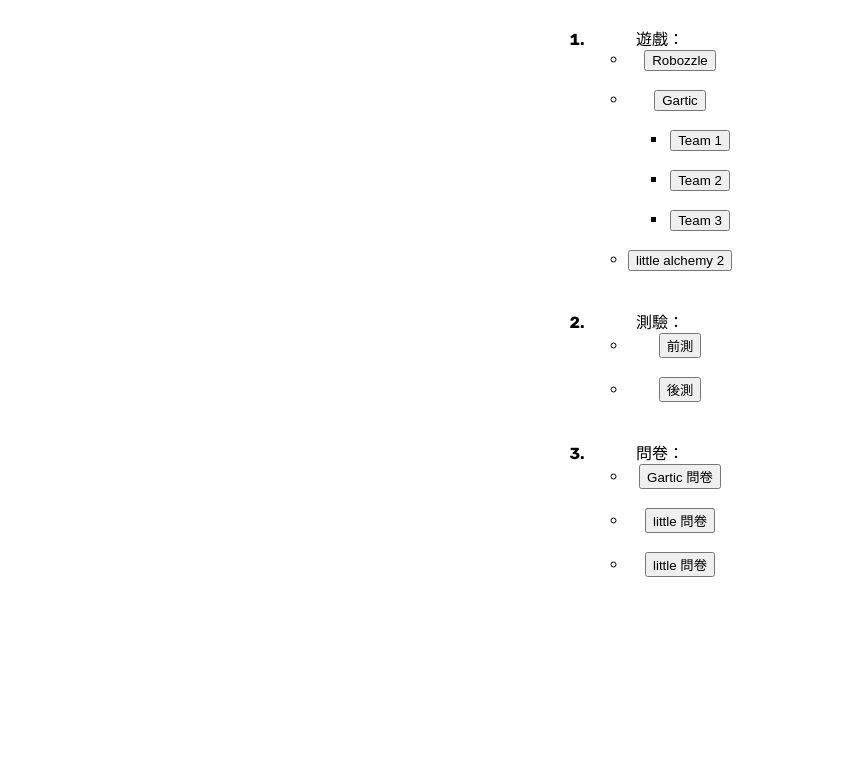
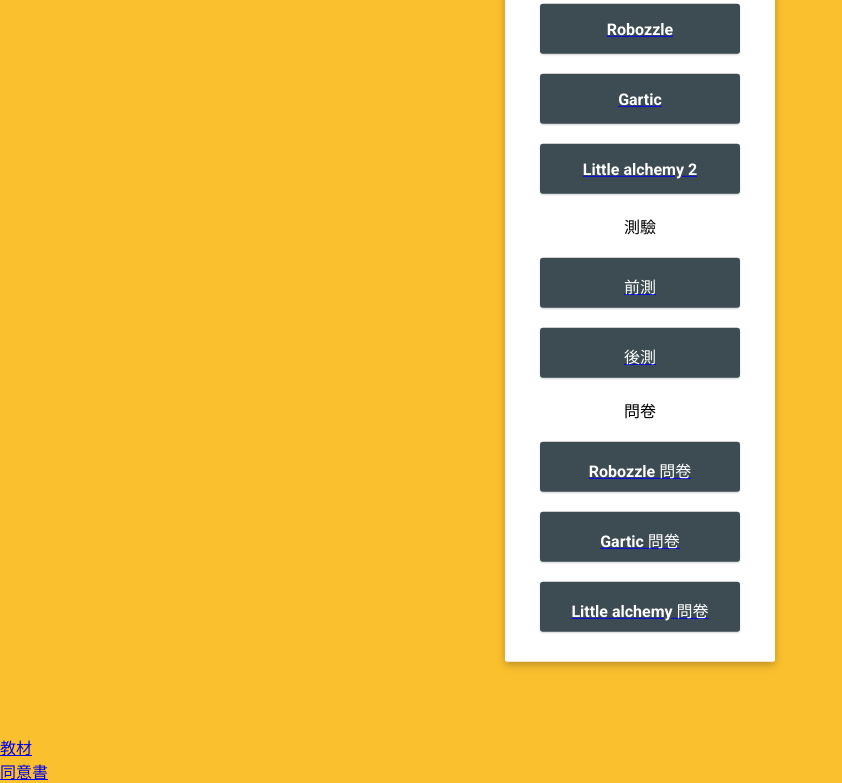
Before and after one commit to happy1103/DCS_CT, a plain HTML site: page index.html in a window 1280 px wide. Shown: the part 82-865 px from the top of the page, without its empty margins (0-842 px from the left). Before the commit the page ends 800 px from the top, so only its background shows below. Drawn offline with nearby package versions, Linux system fonts and the light colour scheme.

Commit message:
Add files via upload

```diff
--- a/css.css
+++ b/css.css
@@ -1,6 +1,4 @@
-@import url('https://fonts.googleapis.com/css?family=Rubik:700&display=swap');
-
-$bg: #fff;
+/*$bg: #fff;
 $text: #382b22;
 $light-pink: #fff0f0;
 $pink: #ffe9e9;
@@ -27,7 +25,7 @@ body {
 }
 p {
 
-}
+}*/
 /*
   font-size: 1rem;
   line-height: 1.5;
@@ -93,3 +91,65 @@ button {
     }
   }
 }*/
+@import url(https://fonts.googleapis.com/css?family=Roboto:700);
+html, body{background : #FBC02D; font-family : Roboto; height: 100%; width: 100%; margin: 0;}
+
+#holder{
+  -moz-user-select: -moz-none;
+  -khtml-user-select: none;
+  -webkit-user-select: none;
+  background: white;
+  padding: 10px;
+  width: 250px;
+  margin: 0 auto;
+  position: relative;
+  top: 50%;
+  transform: translateY(-65%);
+  box-shadow: 0px 3px 8px rgba(0,0,0,0.25);
+  border-radius: 2px;
+}
+.button {
+  background: #3D4C53;
+  margin : 20px auto;
+  width : 200px;
+  height : 50px;
+  overflow: hidden;
+  text-align : center;
+  transition : .2s;
+  cursor : pointer;
+  border-radius: 3px;
+  box-shadow: 0px 1px 2px rgba(0,0,0,.2);
+}
+.btnTwo {
+  position : relative;
+  width : 200px;
+  height : 100px;
+  margin-top: -100px;
+  padding-top: 2px;
+  background : #26A69A;
+  left : -250px;
+  transition : .3s;
+}
+.btnText {
+  color : white;
+  transition : .3s;
+}
+.btnText2 {
+  margin-top : 63px;
+  margin-right : -130px;
+  color : #FFF;
+}
+.button:hover .btnTwo{ /*When hovering over .button change .btnTwo*/
+  left: -130px;
+}
+.button:hover .btnText{ /*When hovering over .button change .btnText*/
+  margin-left : 65px;
+}
+.button:active { /*Clicked and held*/
+  box-shadow: 0px 5px 6px rgba(0,0,0,0.3);
+}
+
+.Text {
+	color : black;
+	text-align : center;
+}
--- a/index.html
+++ b/index.html
@@ -2,21 +2,16 @@
 <html>
 	<head>
 		<link rel="stylesheet" type="text/css" href="css.css" />
+		<script src="https://code.jquery.com/jquery-3.3.1.min.js"></script>
 	</head>
 	<body >
+	<div style="text-align:center;"><h1>CT實驗玩起來</h1></div>
 
-	<h1>CT實驗玩起來</h1><br>
-	<ol>
+	<!-- <ol>
 	<li>遊戲：<br></li>
 		<ul>
 			<li><a href="http://robozzle.com/" target="_blank"><button type="button"  >Robozzle</button></a></li><br>
 			<li><a href="https://gartic.io/" target="_blank"><button type="button"  >Gartic</button></a></li><br>
-				<ul>
-					<li><a href="http://robozzle.com/" target="_blank"><button type="button"  >Team 1</button></a></li><br>
-					<li><a href="https://gartic.io/" target="_blank"><button type="button"  >Team 2</button></a></li><br>
-
-					<li><a href="https://littlealchemy2.com/" target="_blank"><button type="button"  >Team 3</button></a></li><br>
-				</ul>
 			<li><a href="https://littlealchemy2.com/" target="_blank"><button type="button"  >little alchemy 2</button></a></li><br>
 		</ul>
 	<br>
@@ -34,6 +29,71 @@
 			<li><a href="https://docs.google.com/forms/d/1U_6QoopIcL7aE5FqOGgyFo68uA8rFrUlCfFxyu5Xpvo/viewform?edit_requested=true" target="_blank"><button type="button"  >little 問卷</button></a></li><br>
 		</ul>
 
-	</ol>
+	</ol> -->
+
+	<div id="holder">
+		<p class="Text">遊戲</p>
+		<a href="http://robozzle.com/" target="_blank"><div class="button">
+			<p class="btnText">Robozzle</p>
+			<div class="btnTwo">
+			  <p class="btnText2">GO!</p>
+			</div>
+		 </div></a>
+
+		 <a href="https://gartic.io/" target="_blank"><div class="button">
+			<p class="btnText">Gartic</p>
+			<div class="btnTwo">
+			  <p class="btnText2">GO!</p>
+			</div>
+		 </div></a>
+
+		 <a href="https://littlealchemy2.com/" target="_blank"><div class="button">
+			<p class="btnText">Little alchemy 2</p>
+			<div class="btnTwo">
+			  <p class="btnText2">GO!</p>
+			</div>
+		 </div></a>
+
+		<p class="Text">測驗</p>
+		<a href="https://forms.gle/VrotYMMsHbCUi5mu9" target="_blank"><div class="button">
+			<p class="btnText">前測</p>
+			<div class="btnTwo">
+			  <p class="btnText2">GO!</p>
+			</div>
+		 </div></a>
+
+		 <a href="https://forms.gle/y7sGFzFNUJbmxJBQ8" target="_blank"><div class="button">
+			<p class="btnText">後測</p>
+			<div class="btnTwo">
+			  <p class="btnText2">GO!</p>
+			</div>
+		 </div></a>
+
+		 <p class="Text">問卷</p>
+		 		 <a href="https://docs.google.com/forms/d/1U_6QoopIcL7aE5FqOGgyFo68uA8rFrUlCfFxyu5Xpvo/viewform?edit_requested=true" target="_blank"><div class="button">
+			<p class="btnText">Robozzle 問卷</p>
+			<div class="btnTwo">
+			  <p class="btnText2">GO!</p>
+			</div>
+		 </div></a>
+
+		<a href="https://docs.google.com/forms/d/1ZE27e9X5W2GZTE9CFYSEbL4qN3CBUTSHRyp0xsdD8vE/viewform?edit_requested=true" target="_blank"><div class="button">
+			<p class="btnText">Gartic 問卷</p>
+			<div class="btnTwo">
+			  <p class="btnText2">GO!</p>
+			</div>
+		 </div></a>
+
+		 <a href="https://docs.google.com/forms/d/14rZISfUphRi7q86Zh1JZMa5GFo9mJ1zah-ZKNGx89tE/viewform?edit_requested=true" target="_blank"><div class="button">
+			<p class="btnText">Little alchemy 問卷</p>
+			<div class="btnTwo">
+			  <p class="btnText2">GO!</p>
+			</div>
+		 </div></a>
+
+	</div>
+
+	<a href = "teach.ptt">教材</a><br>
+	<a download href = "agree.pdf">同意書</a>
 	</body>
 </html>
```
Also changed, not shown: 1 other file.
